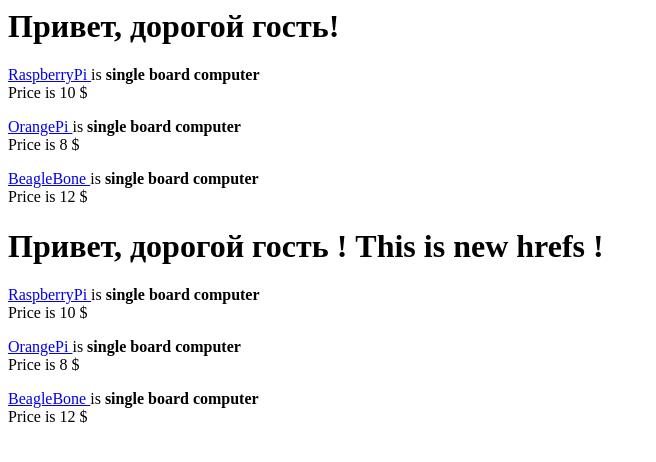
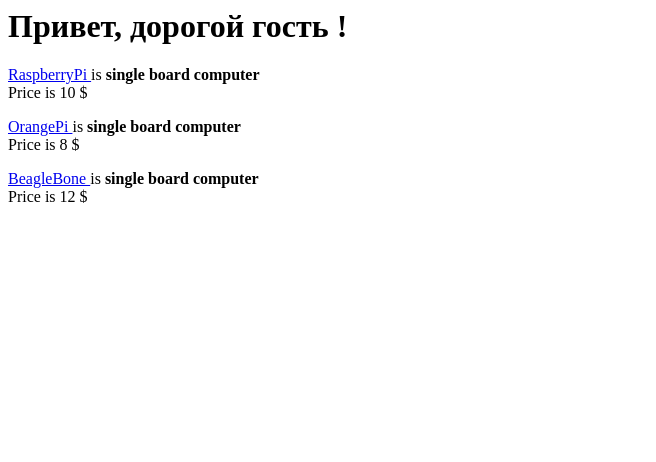
Before and after one commit to DmitrySevostianov/simple_store, a Flask app: page / in a window 1280 px wide. Shown: the top 462 px of the page, without its empty margins (0-656 px from the left). Run offline with Flask 2, Linux system fonts and the light colour scheme.

Commit message:
req..txt added template duplication list removed

```diff
--- a/app/templates/index.html
+++ b/app/templates/index.html
@@ -1,4 +1,5 @@
 <html>
+
     <head>
         {% if title %}
         <title>{{ title }} simple store</title>
@@ -6,15 +7,13 @@
         <title>Welcome to simple store</title>
         {% endif %}
     </head>
+
     <body>
-        <h1>Привет, {{ user.username }}!</h1>
-        {% for product in products %}
-        <div><p> <a href="{{ url_for(product.item.itemname) }}">{{ product.item.itemname }} </a> is <b>{{ product.body }}</b> <br> Price is {{ product.price}} $</p></div>
-        {% endfor %}
 
-        <h1>Привет, {{ user.username }}  !  This is new hrefs !</h1>
+        <h1>Привет, {{ user.username }} !</h1>
         {% for product in products %}
         <div><p> <a href="{{ url_for('explore_product', product_name = product.item.itemname) }}">{{ product.item.itemname }} </a> is <b>{{ product.body }}</b> <br> Price is {{ product.price}} $</p></div>
         {% endfor %}
+
     </body>
 </html>
--- a/server.py
+++ b/server.py
@@ -1 +1,5 @@
+## to start test server:
+##(yours_venv) $ export FLASK_APP=server.py
+##(yours_venv) $ flask run
+## see https://habr.com/post/346306/
 from app import app
```
Also changed, not shown: requirements.txt (added, +14 -0 lines), 1 other file.
